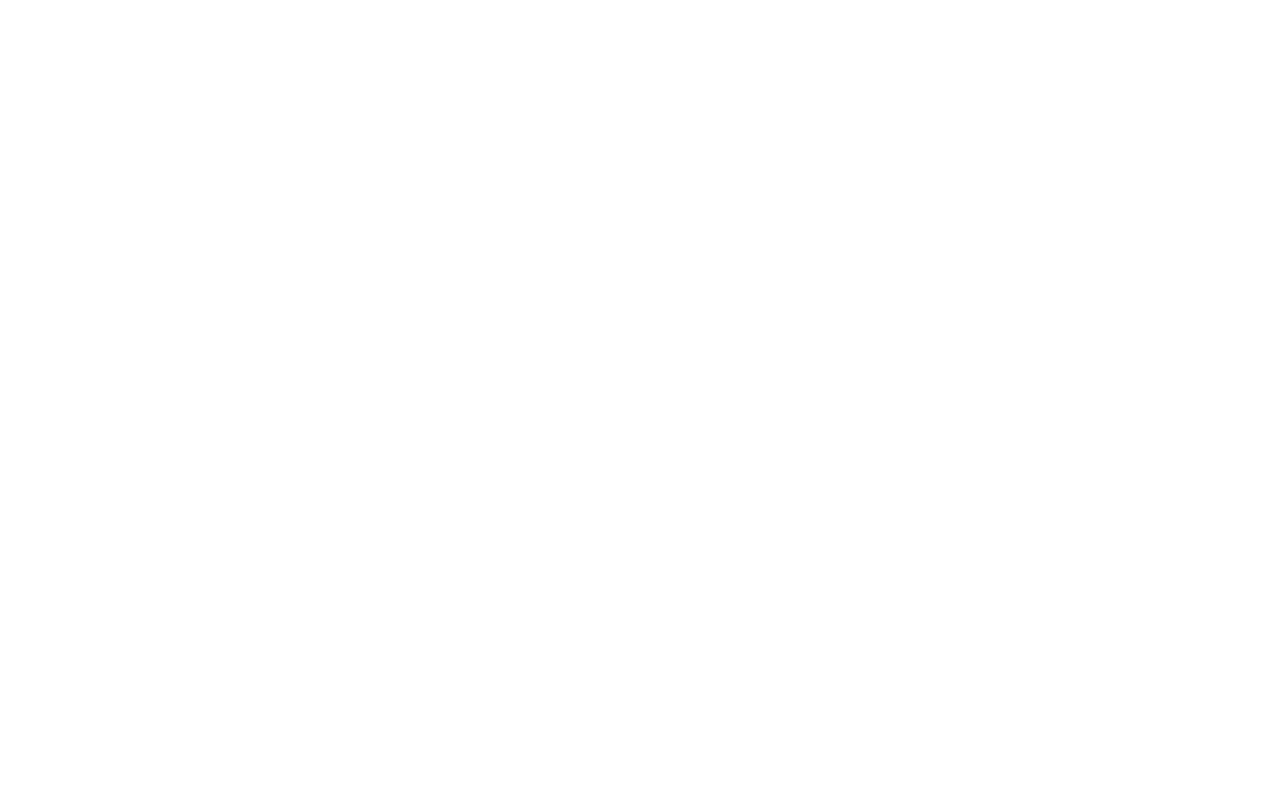
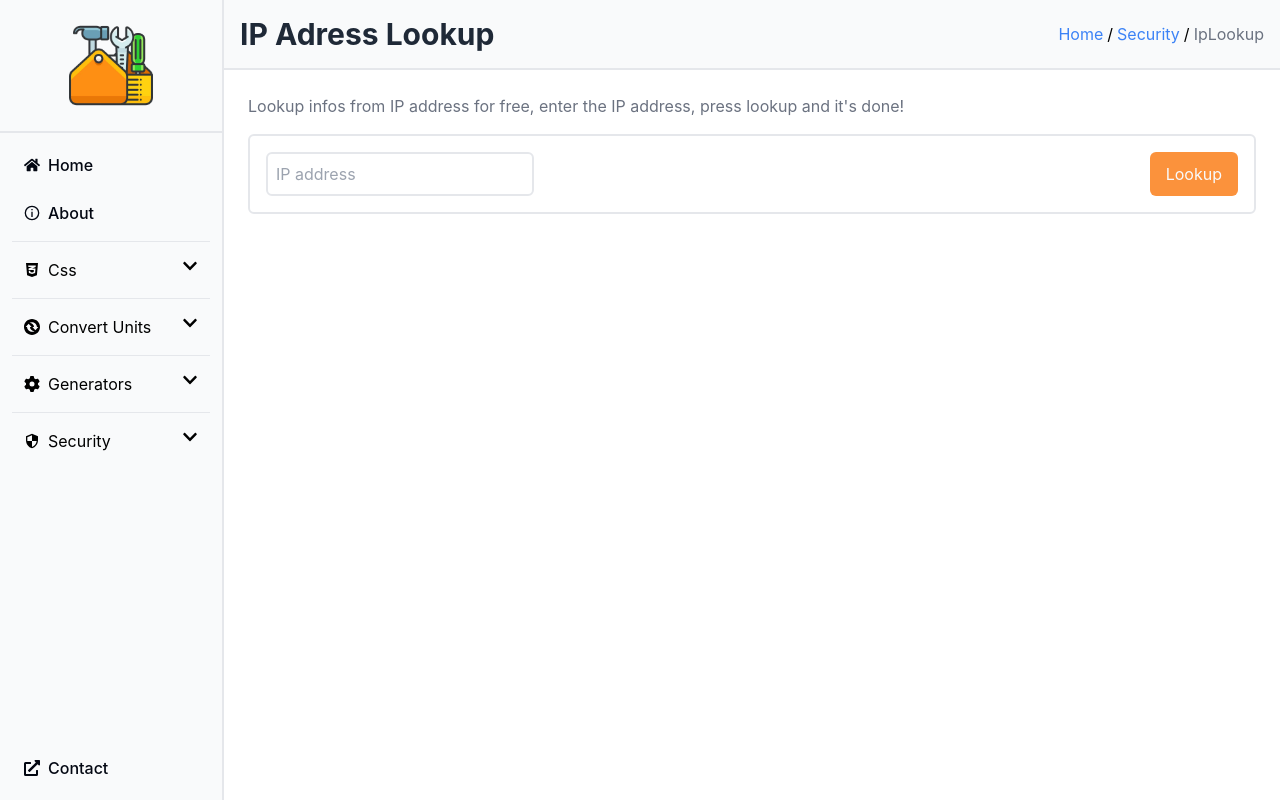
Before and after one commit to Oslonline/oslo-toolbox, a React (Vite) app: page /Security/IpLookup in a window 1280 px wide. Before the commit this address had no page. Built offline with nearby package versions, Linux system fonts and the light colour scheme.

Commit message:
feat: add security tools ctg & add ip lookup tool

```diff
--- a/package.json
+++ b/package.json
@@ -12,6 +12,7 @@
   "dependencies": {
     "@fseehawer/react-circular-slider": "^2.6.4",
     "@vercel/analytics": "^1.3.1",
+    "axios": "^1.7.3",
     "crypto-js": "^4.2.0",
     "file-saver": "^2.0.5",
     "react": "^18.2.0",
--- a/src/Routes.jsx
+++ b/src/Routes.jsx
@@ -3,10 +3,11 @@ import { BrowserRouter as Router, Routes, Route } from "react-router-dom";
 
 import Error from "./pages/Error/Error";
 import About from "./pages/About";
-import { Home, HomeCss, HomeConvert, HomeGen } from "./pages/Home";
+import { Home, HomeCss, HomeConvert, HomeGen, HomeSecurity } from "./pages/Home";
 import { Length, Mass, Area, Volume, Temperature } from "./pages/Tools/UnitsConvert";
 import { Gradient, BoxShadow } from "./pages/Tools/Css";
 import { Hash, Lorem, Password, QrCode } from "./pages/Tools/Generator";
+import IpLookup from "./pages/Tools/Security/IpLookup";
 
 function MainRouter() {
   return (
@@ -36,6 +37,10 @@ function MainRouter() {
             <Route path="QrCode" element={<QrCode />} />
             <Route path="Hash" element={<Hash />} />
           </Route>
+          <Route path="Security">
+            <Route index element={<HomeSecurity />} />
+            <Route path="IpLookup" element={<IpLookup />} />
+          </Route>
         </Route>
       </Routes>
     </Router>
--- a/src/components/Header/Header.jsx
+++ b/src/components/Header/Header.jsx
@@ -21,6 +21,8 @@ function Header() {
     "/Generators/QrCode": "QR Code generator",
     "/Generators/Hash": "Hash generator",
     "/About": "About & Contact",
+    "/Security": "Security tools",
+    "/Security/IpLookup": "IP Adress Lookup",
   };
 
   const getTitle = () => {
--- a/src/components/SideBar/SidebarNav.jsx
+++ b/src/components/SideBar/SidebarNav.jsx
@@ -4,8 +4,8 @@ import SidebarDropdown from "./SidebarDropdown";
 
 import { FaCss3Alt, FaExternalLinkAlt, FaHome, FaWeightHanging, FaRuler, FaThermometerHalf, FaRulerCombined, FaCube, FaUnlockAlt, FaQrcode, FaHashtag } from "react-icons/fa";
 import { GrCircleInformation } from "react-icons/gr";
-import { TbCircleLetterL } from "react-icons/tb";
-import { MdGradient } from "react-icons/md";
+import { TbCircleLetterL, TbMapPinQuestion } from "react-icons/tb";
+import { MdGradient, MdSecurity } from "react-icons/md";
 import { SiConvertio } from "react-icons/si";
 import { BsShadows } from "react-icons/bs";
 import { FaGear } from "react-icons/fa6";
@@ -15,6 +15,7 @@ function SidebarNav() {
     css: false,
     convert: false,
     gen: false,
+    sec: false,
   });
 
   // const [subDropdowns, setSubDropdowns] = useState({
@@ -43,6 +44,7 @@ function SidebarNav() {
       css: false,
       convert: false,
       gen: false,
+      sec: false,
     });
   };
 
@@ -51,10 +53,12 @@ function SidebarNav() {
       <div className="flex h-full w-full flex-col gap-2">
         <SidebarLinks link={"/"} icon={<FaHome />} linkname={"Home"} onClick={closeAllDropdowns} />
         <SidebarLinks link={"/About"} icon={<GrCircleInformation />} linkname={"About"} onClick={closeAllDropdowns} />
+        <hr />
         <SidebarDropdown label="Css" icon={<FaCss3Alt />} isOpen={mainDropdowns.css} onClick={() => toggleMainDropdown("css")}>
           <SidebarLinks link={"/Css/Gradient"} icon={<MdGradient />} linkname={"Gradient gen"} />
           <SidebarLinks link={"/Css/Box-shadow"} icon={<BsShadows />} linkname={"Box-shadow gen"} />
         </SidebarDropdown>
+        <hr />
         <SidebarDropdown label="Convert Units" icon={<SiConvertio />} isOpen={mainDropdowns.convert} onClick={() => toggleMainDropdown("convert")}>
           <SidebarLinks link={"/UnitsConvert/Mass"} icon={<FaWeightHanging />} linkname={"Mass"} />
           <SidebarLinks link={"/UnitsConvert/Length"} icon={<FaRuler />} linkname={"Length"} />
@@ -62,11 +66,16 @@ function SidebarNav() {
           <SidebarLinks link={"/UnitsConvert/Volume"} icon={<FaCube />} linkname={"Volume"} />
           <SidebarLinks link={"/UnitsConvert/Temperature"} icon={<FaThermometerHalf />} linkname={"Temperature"} />
         </SidebarDropdown>
+        <hr />
         <SidebarDropdown label="Generators" icon={<FaGear />} isOpen={mainDropdowns.gen} onClick={() => toggleMainDropdown("gen")}>
           <SidebarLinks link={"/Generators/Password"} icon={<FaUnlockAlt />} linkname={"Password"} />
           <SidebarLinks link={"/Generators/Lorem"} icon={<TbCircleLetterL />} linkname={"Lorem Ipsum"} />
           <SidebarLinks link={"/Generators/QrCode"} icon={<FaQrcode />} linkname={"QR Code"} />
           <SidebarLinks link={"/Generators/Hash"} icon={<FaHashtag />} linkname={"Hash"} />
+        </SidebarDropdown>
+        <hr />
+        <SidebarDropdown label="Security" icon={<MdSecurity />} isOpen={mainDropdowns.sec} onClick={() => toggleMainDropdown("sec")}>
+          <SidebarLinks link={"/Security/IpLookup"} icon={<TbMapPinQuestion />} linkname={"IP Lookup"} />
         </SidebarDropdown>
       </div>
       <div>
--- a/src/pages/Home/Home.jsx
+++ b/src/pages/Home/Home.jsx
@@ -3,7 +3,8 @@ import ToolsCard from "../../components/Homepages/ToolsCard";
 const tools = [
   { name: "CSS tools", link: "/Css", text: "Gradient, Box-shadow...", icon: "/images/tools-ctg/css.webp" },
   { name: "Units converters", link: "/UnitsConvert", text: "Length, Mass, Area, Volume...", icon: "/images/tools-ctg/convert.webp" },
-  { name: "Misc Generators", link: "/Generators", text: "Password, Lorem...", icon: "/images/tools-ctg/gen.webp" },
+  { name: "Misc generators", link: "/Generators", text: "Password, Lorem...", icon: "/images/tools-ctg/gen.webp" },
+  { name: "Security tools", link: "/Security", text: "IP Lookup...", icon: "/images/tools-ctg/sec.webp" },
 ];
 
 function HomeSection({ title, content }) {
--- /dev/null
+++ b/src/pages/Home/HomeSecurity.jsx
@@ -0,0 +1,27 @@
+import ToolsCard from "../../components/Homepages/ToolsCard";
+
+const genTools = [
+  {
+    name: "Ip Adress Lookup",
+    link: "/Security/IpLookup",
+    text: "",
+    icon: "/images/sec-tools/ip.webp",
+  },
+];
+
+function HomeSecurity() {
+  return (
+    <div className="flex flex-col gap-9 p-6">
+      <div>
+        <h2 className="text-2xl font-semibold text-gray-800">Discover all our Security tools</h2>
+      </div>
+      <div className="grid grid-cols-1 gap-4 md:grid-cols-2 lg:grid-cols-3 xl:grid-cols-4">
+        {genTools.map((tool, index) => (
+          <ToolsCard key={index} {...tool} />
+        ))}
+      </div>
+    </div>
+  );
+}
+
+export default HomeSecurity;
--- a/src/pages/Home/index.js
+++ b/src/pages/Home/index.js
@@ -2,3 +2,4 @@ export { default as Home } from "./Home";
 export { default as HomeCss } from "./HomeCss";
 export { default as HomeConvert } from "./HomeConvert";
 export { default as HomeGen } from "./HomeGen";
+export { default as HomeSecurity } from "./HomeSecurity";
--- /dev/null
+++ b/src/pages/Tools/Security/IpLookup.jsx
@@ -0,0 +1,74 @@
+import React, { useState } from "react";
+import axios from "axios";
+
+export default function IpLookup() {
+  const [ip, setIp] = useState("");
+  const [result, setResult] = useState(null);
+  const [error, setError] = useState("");
+
+  const getInfos = () => {
+    const ipPattern = /^(25[0-5]|2[0-4][0-9]|[01]?[0-9][0-9]?)\.(25[0-5]|2[0-4][0-9]|[01]?[0-9][0-9]?)\.(25[0-5]|2[0-4][0-9]|[01]?[0-9][0-9]?)\.(25[0-5]|2[0-4][0-9]|[01]?[0-9][0-9]?)$/;
+
+    if (!ipPattern.test(ip)) {
+      setError("Please enter a valid IP address.");
+      return;
+    }
+
+    setError("");
+
+    axios
+      .get(`https://ipapi.co/${ip}/json/`)
+      .then((response) => {
+        setResult(response.data);
+      })
+      .catch((error) => {
+        console.error("Error fetching IP information:", error);
+        setError("Could not fetch IP information. Please try again later.");
+      });
+  };
+
+  return (
+    <div className="flex flex-col gap-4 p-6">
+      <div>
+        <p className="text-gray-500">Lookup infos from IP address for free, enter the IP address, press lookup and it's done!</p>
+      </div>
+      <div className="flex flex-col gap-2 rounded-md border-2 border-gray-200 p-4">
+        <div className="w-full flex justify-between">
+          <input type="text" className="rounded-md border-2 border-gray-200 bg-white p-2 caret-orange-400 outline-none focus:border-orange-400 focus:outline-offset-0" value={ip} onChange={(e) => setIp(e.target.value)} placeholder="IP address" />
+          <button onClick={getInfos} className="rounded-md bg-orange-400 px-4 py-2 text-gray-50 duration-200 hover:bg-orange-600">
+            Lookup
+          </button>
+        </div>
+        {error && <div className="text-red-500">{error}</div>}
+      </div>
+      {result && (
+        <div className="mt-4 rounded-md border-2 border-gray-200 p-4">
+          <p>
+            <strong>IP:</strong> {result.ip}
+          </p>
+          <p>
+            <strong>City:</strong> {result.city}
+          </p>
+          <p>
+            <strong>Region:</strong> {result.region}
+          </p>
+          <p>
+            <strong>Country:</strong> {result.country_name}
+          </p>
+          <p>
+            <strong>ISP:</strong> {result.org}
+          </p>
+          <p>
+            <strong>Latitude:</strong> {result.latitude}
+          </p>
+          <p>
+            <strong>Longitude:</strong> {result.longitude}
+          </p>
+          <p>
+            <strong>ASN:</strong> {result.asn}
+          </p>
+        </div>
+      )}
+    </div>
+  );
+}
```
Also changed, not shown: public/images/sec-tools/ip.webp (added), public/images/tools-ctg/sec.webp (added).
